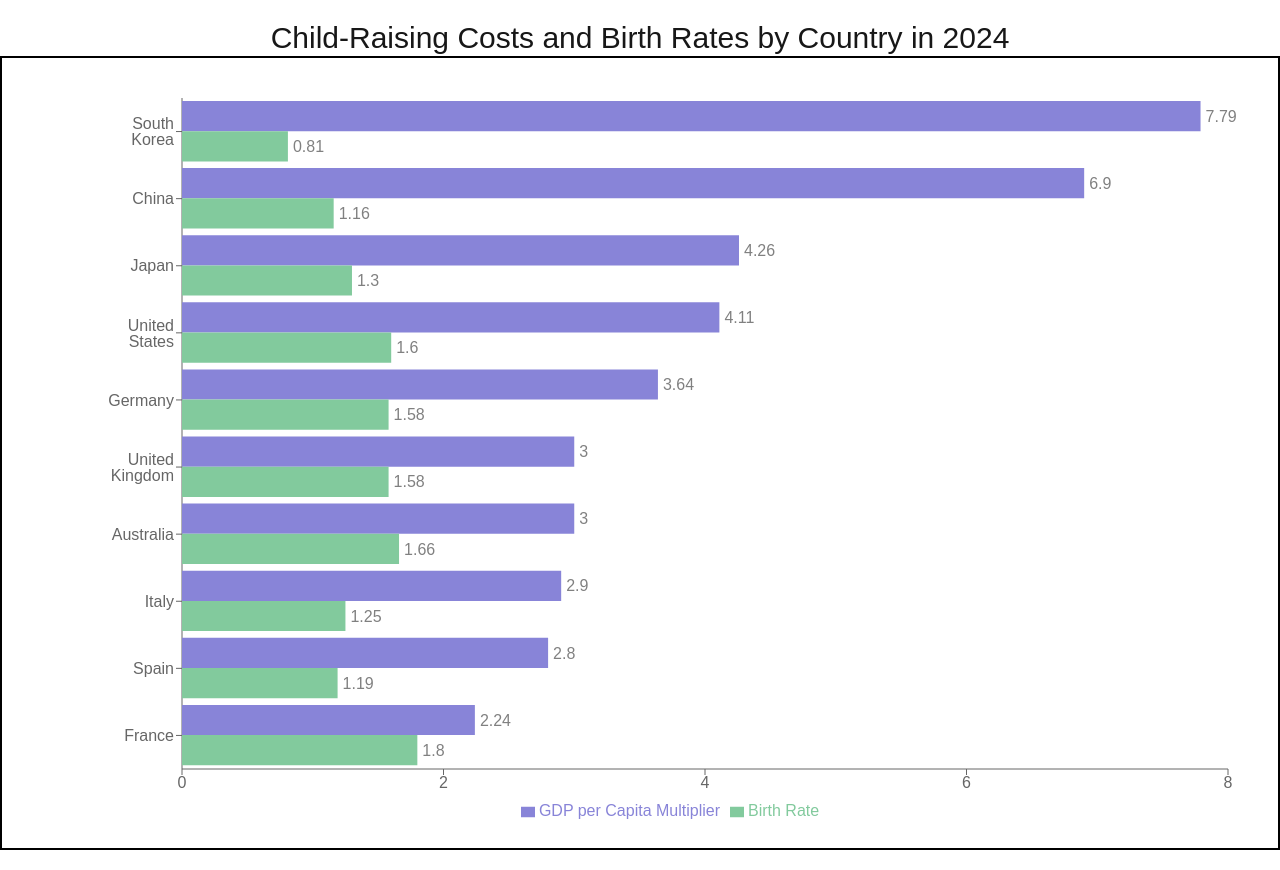
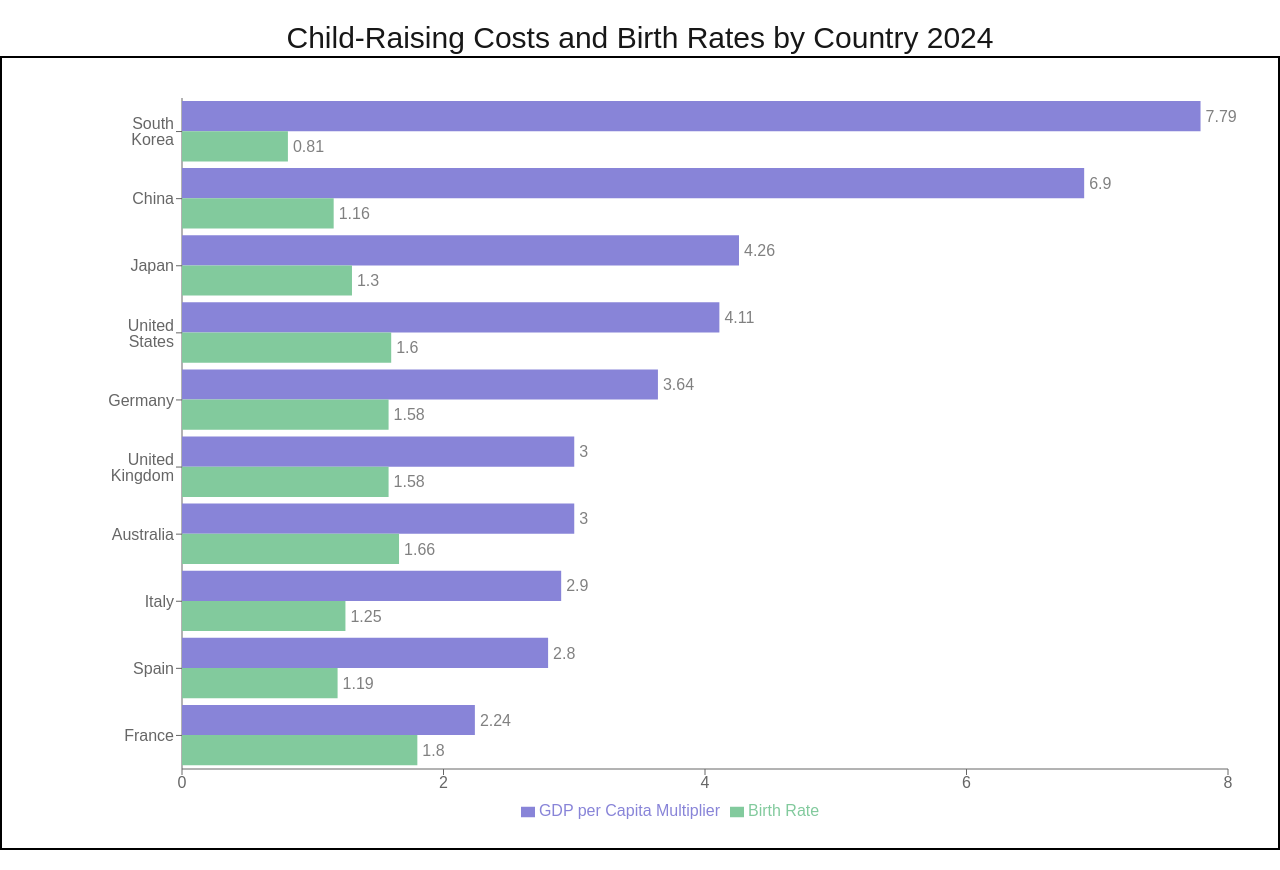
Before and after one commit to AznRaven/birthrate_2024, a Next.js app: page / in a window 1280 px wide. Built offline with nearby package versions, Linux system fonts and the light colour scheme.

Commit message:
changed title

```diff
--- a/app/page.js
+++ b/app/page.js
@@ -3,7 +3,7 @@ import BarChart from "@/components/BarChart";
 export default function Home() {
   return (
     <div className="py-5">
-      <h1 className="text-center text-3xl">Child-Raising Costs and Birth Rates by Country in 2024</h1>
+      <h1 className="text-center text-3xl">Child-Raising Costs and Birth Rates by Country 2024</h1>
       <BarChart />
     </div>
   );
```
